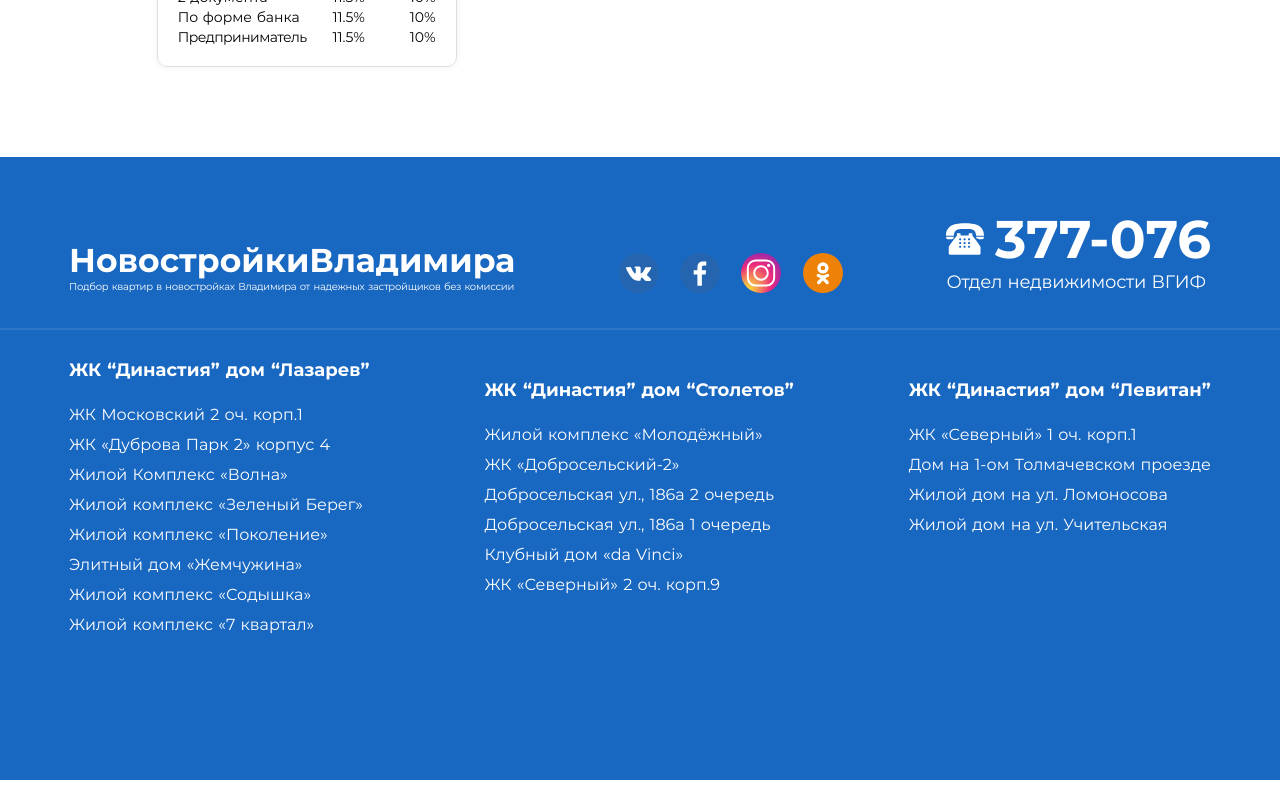
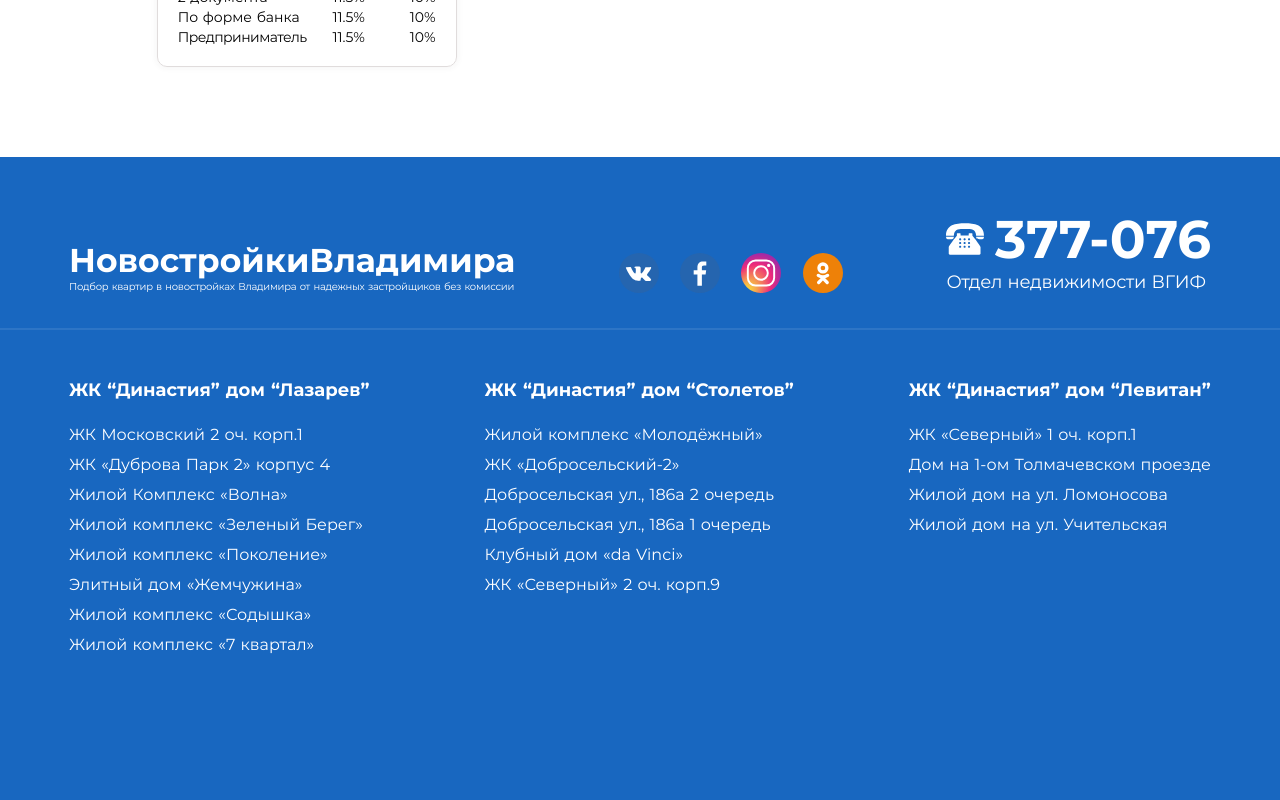
Before and after one commit to Naymi/catalogNuxt, a Nuxt app: page /catalog in a window 1280 px wide. Shown: the part 6861-7661 px from the top of the page. Built offline with nearby package versions, Linux system fonts and the light colour scheme.

Commit message:
Исправлен отступ на мобилке

```diff
--- a/components/footer/index.vue
+++ b/components/footer/index.vue
@@ -67,12 +67,12 @@ footer.footer.color-white
 
   &__section
     margin: 20px 0
+    @media screen and (max-width: 600px)
+      &:last-child
+        margin-bottom: 0
 
-    &:last-child
-      margin-bottom: 0
-
-    &:first-child
-      margin-top: 0
+      &:first-child
+        margin-top: 0
   &__item
     display: block
 
```
